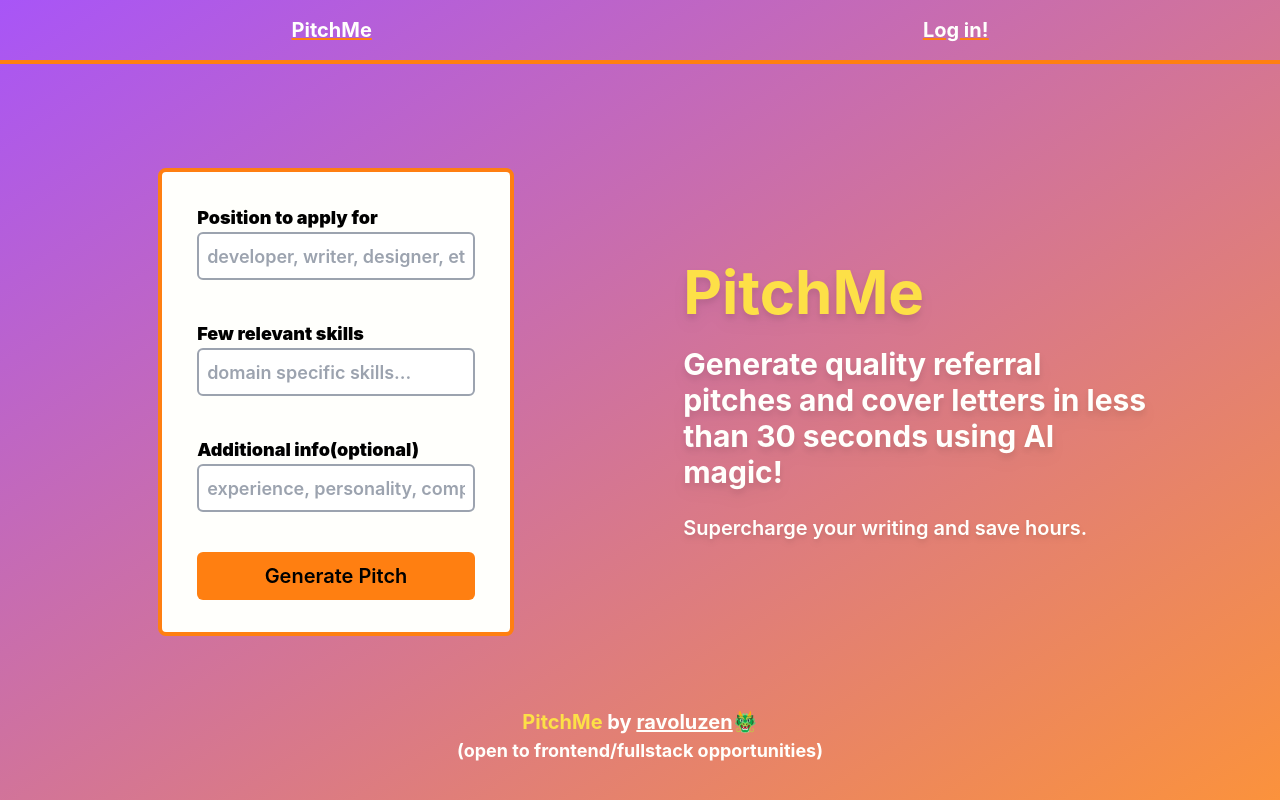
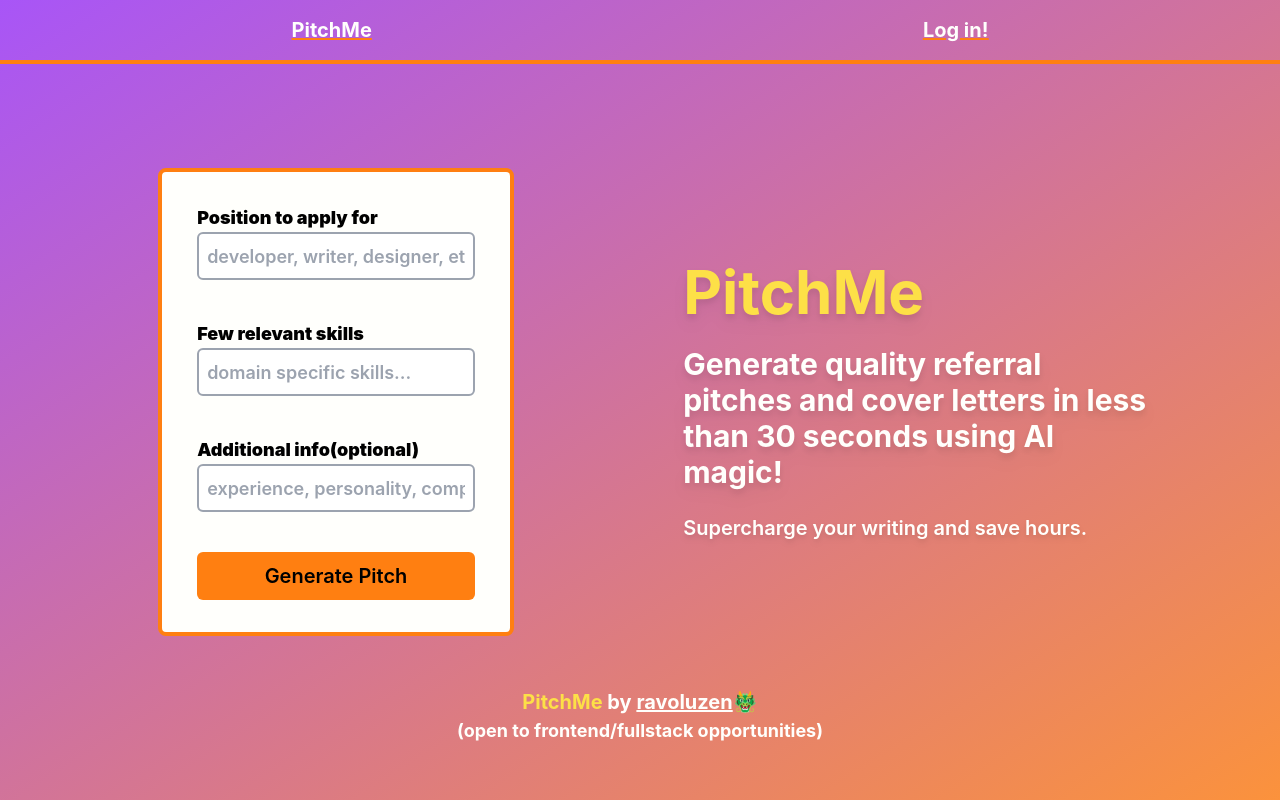
Before and after one commit to ravoluzen/pitcher, a Next.js app: page / in a window 1280 px wide. Built offline with nearby package versions, Linux system fonts and the light colour scheme; no server answers.

Commit message:
footer margin change

```diff
--- a/components/Layout.js
+++ b/components/Layout.js
@@ -8,7 +8,7 @@ export default function Layout({ children }) {
         <Nav />
         <main>{children}</main>
         <a className="cursor-pointer" href="https://twitter.com/ravoluzen" target="_blank">
-          <h3 className="my-8 text-secondary text-center text-xl font-bold">
+          <h3 className="my-3 text-secondary text-center text-xl font-bold">
             <span className="text-yellow-300">PitchMe</span> by <span className="underline">ravoluzen</span>🐲
               <br />
               <span className="text-lg">(open to frontend/fullstack opportunities)</span>
--- a/pages/index.js
+++ b/pages/index.js
@@ -9,7 +9,7 @@ export default function Home() {
   return (
       <>
         <Head>
-          <title>PitchMe by Ravoluzen</title>
+          <title>PitchMe</title>
           <meta name='description' content='Generate referral pitches and cover lettrs using AI, edit and save them.' />
         </Head>
         <Container className="p-6 md:p-10 overflow-hidden flex flex-col lg:flex-row min-h-full w-screen ">
```
